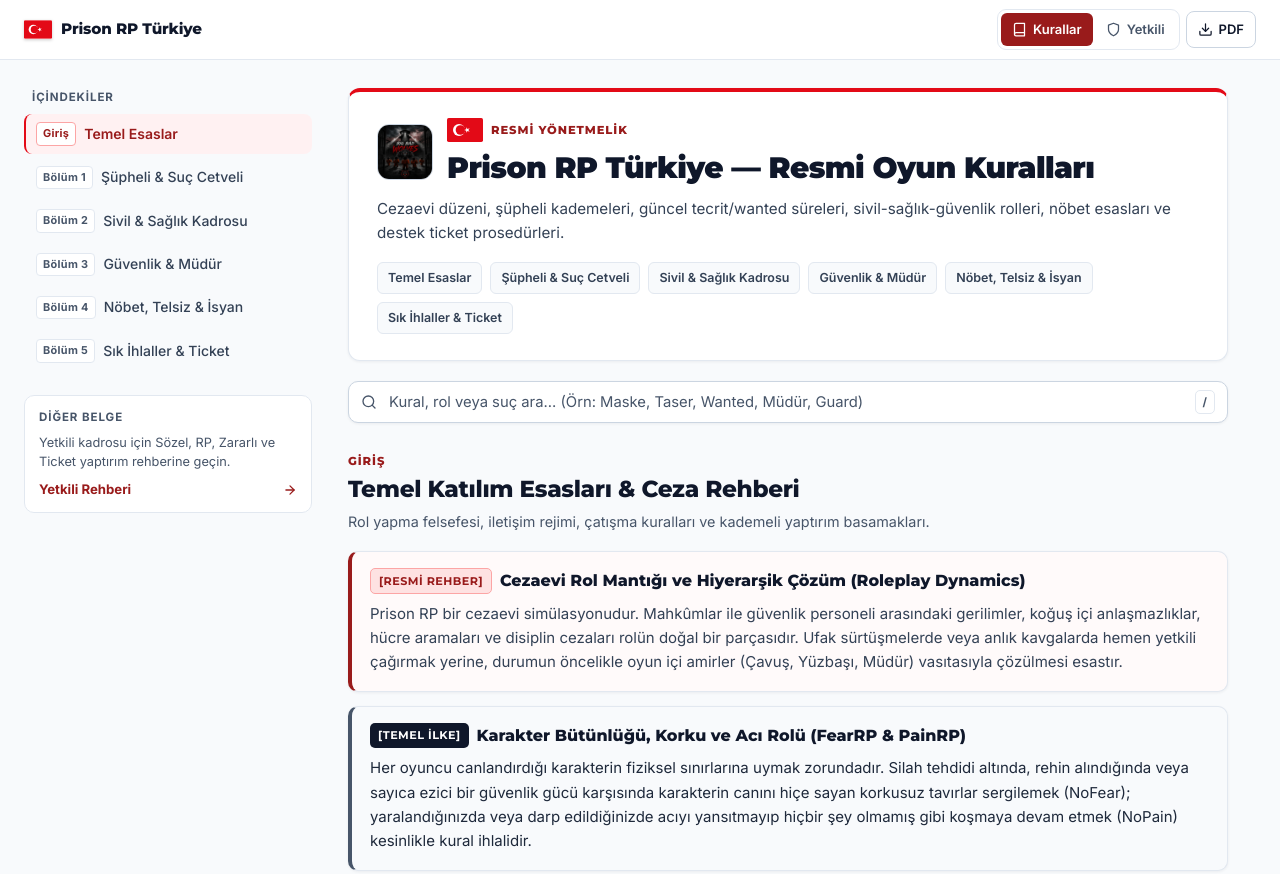
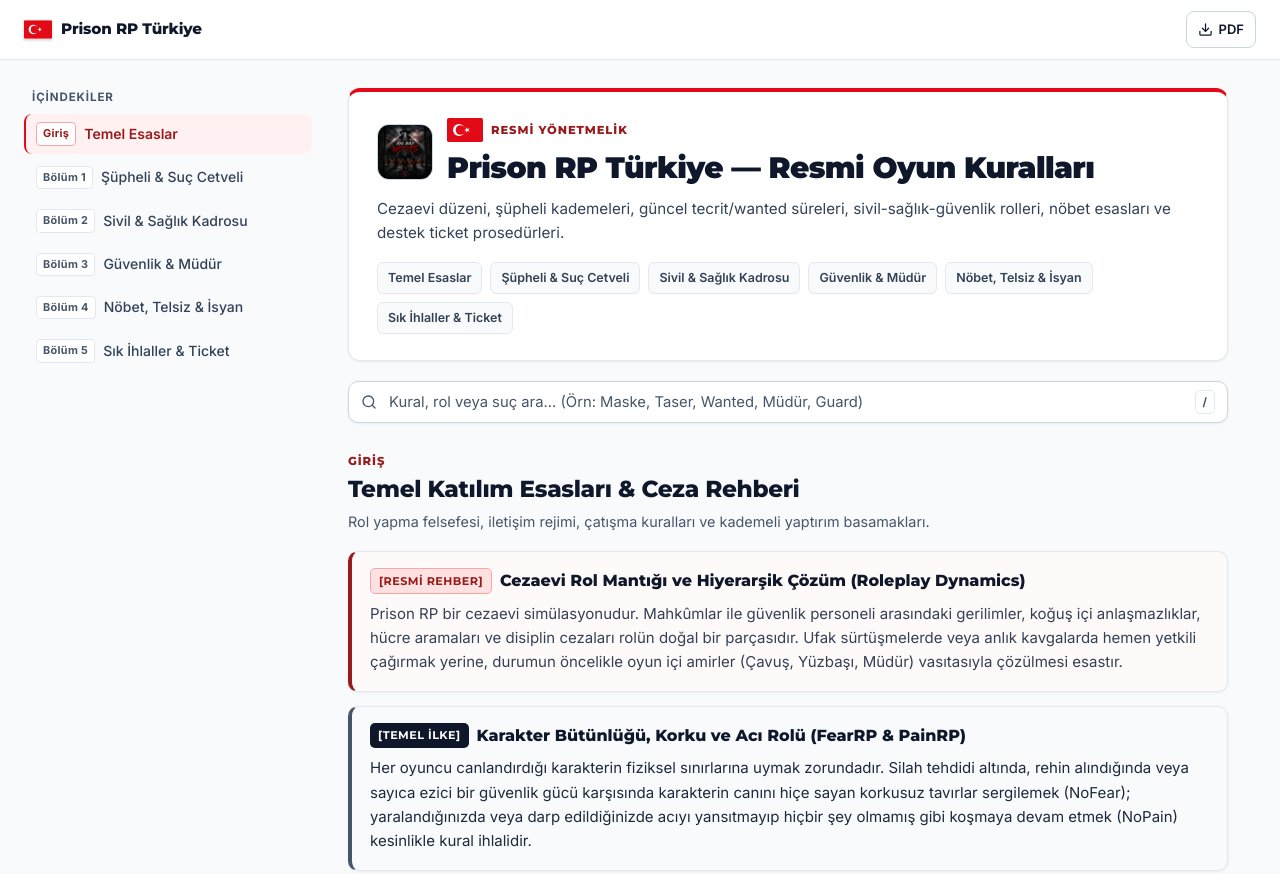
Before and after one commit to nocternuss/prison-rp, a plain HTML site: page index.html in a window 1280 px wide. Shown: the top 874 px of the page. Drawn offline with Linux system fonts and the light colour scheme.

Commit message:
Separate official rules from staff guide; GitBook-style Turkish flag OG card

```diff
--- a/index.html
+++ b/index.html
@@ -13,7 +13,7 @@
   <meta property="og:title" content="Resmi Oyun Kuralları | Prison RP Türkiye">
   <meta property="og:description" content="Şüpheli kademeleri, güncel suç cetveli, sivil/sağlık/güvenlik rolleri, müdür yetkileri, nöbet esasları ve cezaevi disiplin yönetmeliği.">
   <meta property="og:url" content="https://nocternuss.github.io/prison-rp/">
-  <meta property="og:image" content="https://nocternuss.github.io/prison-rp/assets/banner-kurallar.png">
+  <meta property="og:image" content="https://nocternuss.github.io/prison-rp/assets/banner-kurallar.png?v=2">
   <meta property="og:image:type" content="image/png">
   <meta property="og:image:width" content="1200">
   <meta property="og:image:height" content="630">
@@ -22,7 +22,7 @@
   <meta name="twitter:card" content="summary_large_image">
   <meta name="twitter:title" content="Resmi Oyun Kuralları | Prison RP Türkiye">
   <meta name="twitter:description" content="Şüpheli kademeleri, güncel suç cetveli, sivil/sağlık/güvenlik rolleri, müdür yetkileri, nöbet esasları ve cezaevi disiplin yönetmeliği.">
-  <meta name="twitter:image" content="https://nocternuss.github.io/prison-rp/assets/banner-kurallar.png">
+  <meta name="twitter:image" content="https://nocternuss.github.io/prison-rp/assets/banner-kurallar.png?v=2">
 
   <link rel="icon" type="image/svg+xml" href="./assets/favicon.svg">
   <link rel="alternate icon" type="image/png" href="./assets/logo.png">
@@ -917,10 +917,6 @@
       </div>
 
       <div class="nav-actions">
-        <nav class="nav-switcher" aria-label="Belgeler Arası Geçiş">
-          <a href="./" aria-current="page" class="nav-tab is-active"><svg width="15" height="15" viewBox="0 0 24 24" fill="none" stroke="currentColor" stroke-width="2" stroke-linecap="round" stroke-linejoin="round"><path d="M4 19.5A2.5 2.5 0 0 1 6.5 17H20"/><path d="M6.5 2H20v20H6.5A2.5 2.5 0 0 1 4 19.5v-15A2.5 2.5 0 0 1 6.5 2z"/></svg><span>Kurallar</span></a>
-          <a href="./yetkili/" class="nav-tab"><svg width="15" height="15" viewBox="0 0 24 24" fill="none" stroke="currentColor" stroke-width="2" stroke-linecap="round" stroke-linejoin="round"><path d="M12 22s8-4 8-10V5l-8-3-8 3v7c0 6 8 10 8 10z"/></svg><span>Yetkili</span></a>
-        </nav>
         <a href="./downloads/Prison_RP_Resmi_Oyun_Kurallari.pdf" class="pdf-btn" download title="PDF olarak indir">
           <svg width="15" height="15" viewBox="0 0 24 24" fill="none" stroke="currentColor" stroke-width="2" stroke-linecap="round" stroke-linejoin="round"><path d="M21 15v4a2 2 0 0 1-2 2H5a2 2 0 0 1-2-2v-4"/><polyline points="7 10 12 15 17 10"/><line x1="12" y1="15" x2="12" y2="3"/></svg><span class="pdf-label">PDF</span>
         </a>
@@ -949,15 +945,6 @@
 <a class="toc-link" href="#nobet-telsiz-isyan"><span class="toc-tag">Bölüm 4</span><span class="toc-text">Nöbet, Telsiz &amp; İsyan</span></a>
 <a class="toc-link" href="#ihlal-ve-ticket"><span class="toc-tag">Bölüm 5</span><span class="toc-text">Sık İhlaller &amp; Ticket</span></a>
         </nav>
-      </div>
-
-      <div class="side-cross-card">
-        <div class="side-group-title" style="margin:0;padding:0;">Diğer Belge</div>
-        <p>Yetkili kadrosu için Sözel, RP, Zararlı ve Ticket yaptırım rehberine geçin.</p>
-        <a href="./yetkili/" class="side-cross-link">
-          <span>Yetkili Rehberi</span>
-          <svg width="14" height="14" viewBox="0 0 24 24" fill="none" stroke="currentColor" stroke-width="2.2" stroke-linecap="round" stroke-linejoin="round"><line x1="5" y1="12" x2="19" y2="12"/><polyline points="12 5 19 12 12 19"/></svg>
-        </a>
       </div>
     </aside>
 
@@ -1539,8 +1526,6 @@
         <span>Prison RP Türkiye — Resmi Oyun Kuralları ve Cezaevi Yönetmeliği</span>
         <span>
           <a href="./downloads/Prison_RP_Resmi_Oyun_Kurallari.pdf" download>Kurallar PDF İndir</a>
-          ·
-          <a href="./yetkili/">Yetkili Rehberi</a>
         </span>
       </footer>
     </main>
```
Also changed, not shown: yetkili/index.html (+0 -15 lines), assets/banner-kurallar.png, assets/banner-yetkili.png.
